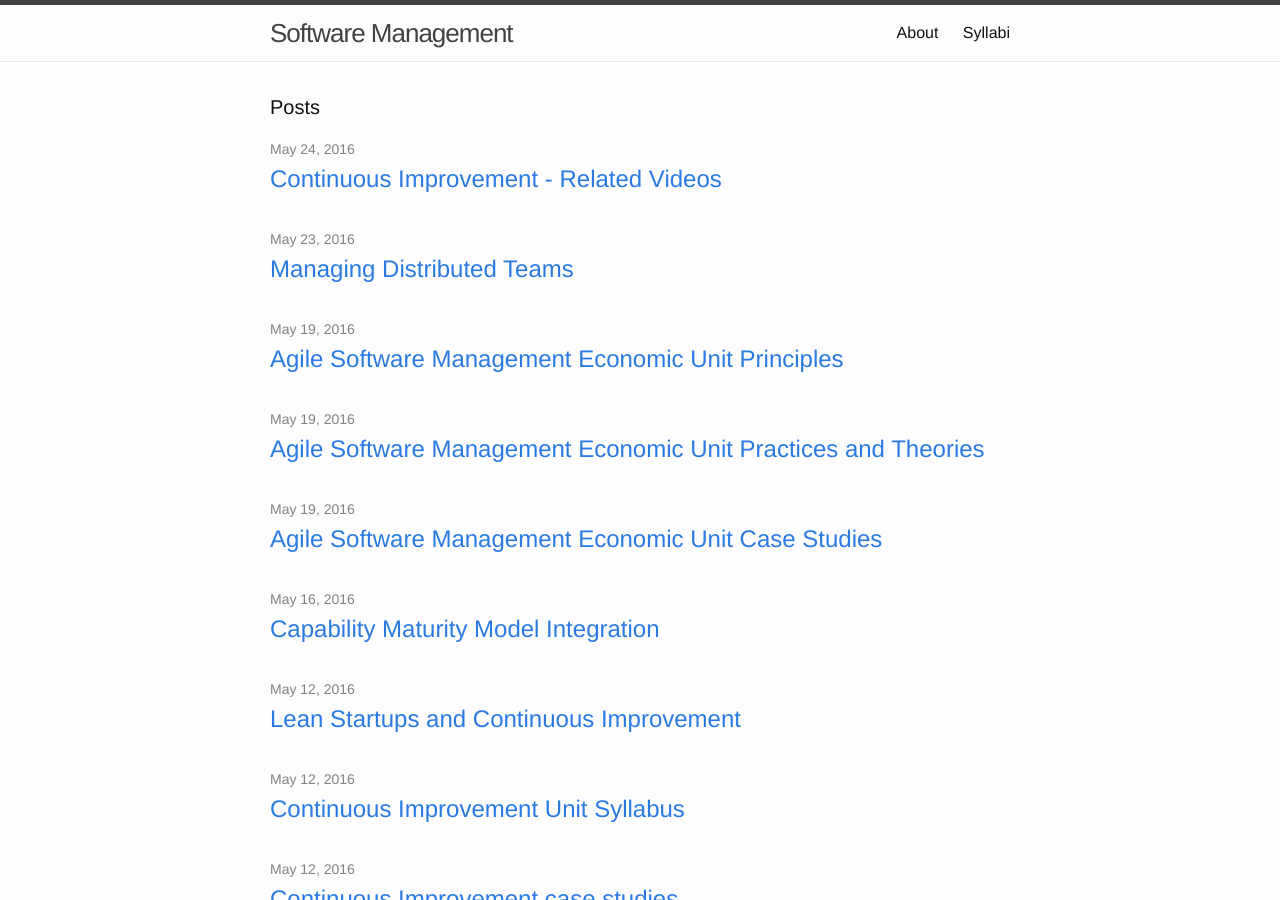
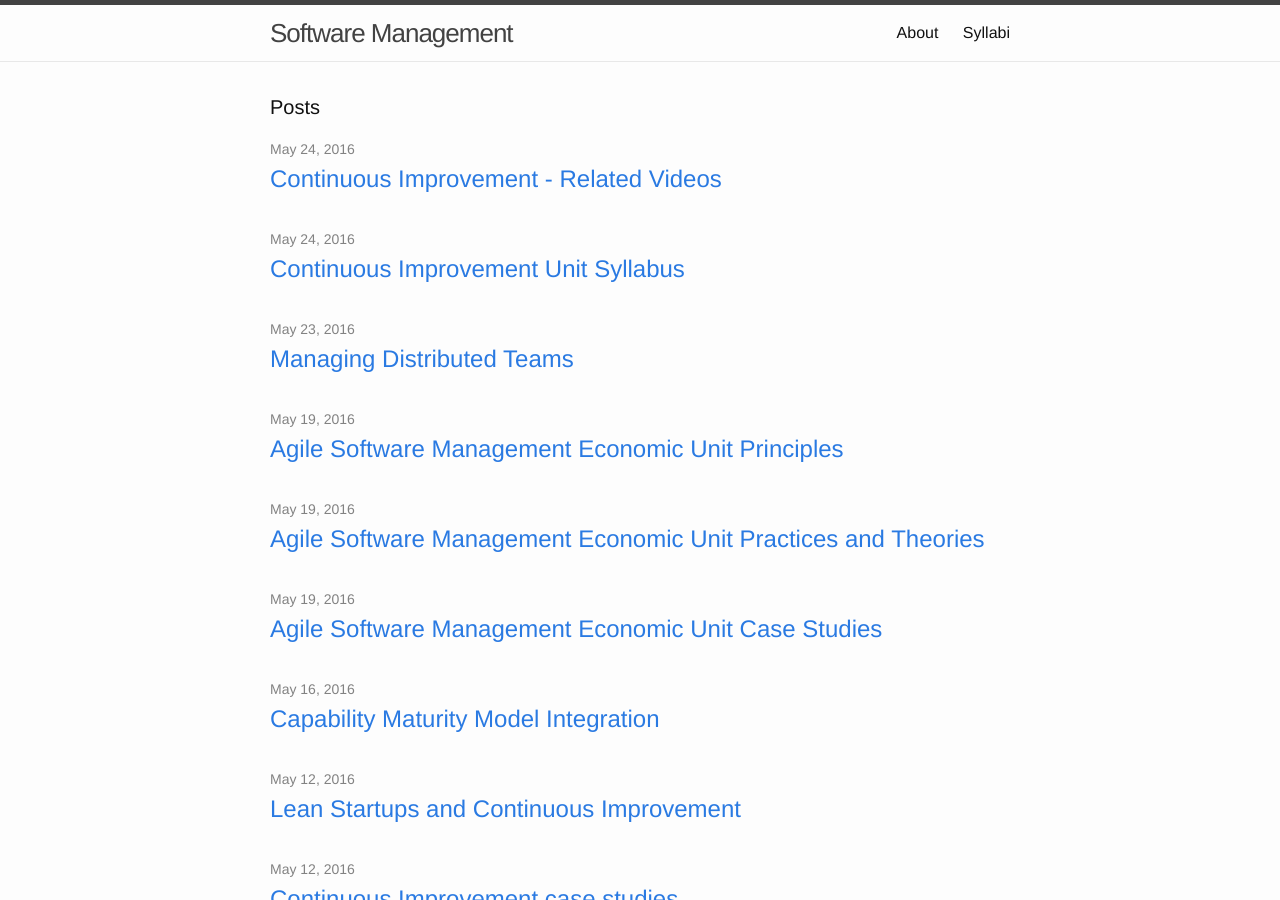
Before and after one commit to css566/css566.github.io, a Jekyll site: the page built from index.html, in a window 1280 px wide and 900 px high. Built offline with Jekyll 4.4.1, drawn with Linux system fonts in a browser that asks for light colours; comment, search, counter and statistics services are not loaded.

Commit message:
Update 2016-05-12-Continuous_Improvement_Syllabus.md

```diff
--- a/_posts/2016-05-12-Continuous_Improvement_Syllabus.md
+++ b/_posts/2016-05-12-Continuous_Improvement_Syllabus.md
@@ -1,6 +1,7 @@
 ---
 layout: post
 title: Continuous Improvement Unit Syllabus
+date: 2016-05-24
 category: syllabus
 ---
 
```
